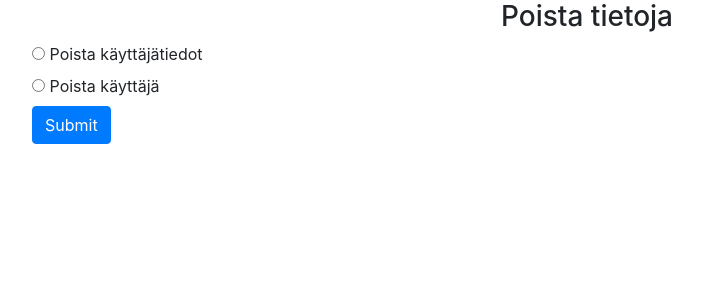
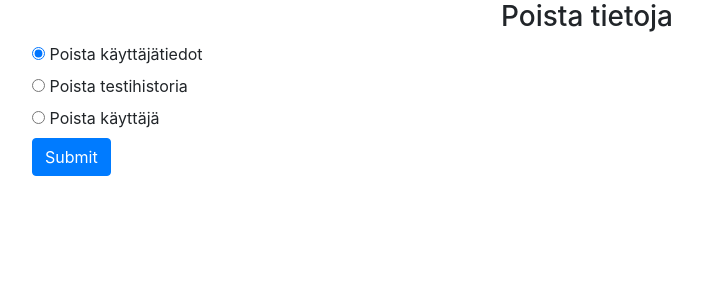
Before and after one commit to theskelinen/kunto-laskuri, a Flask app: page /user_page/delete in a window 1280 px wide. Shown: the part 56-356 px from the top of the page, without its empty margins (53-755 px from the left). Run offline with Flask 3, Linux system fonts and the light colour scheme; some libraries are stand-ins or nearby versions.

Commit message:
delete user results function

```diff
--- a/kuntolaskuri/templates/delete_page.html
+++ b/kuntolaskuri/templates/delete_page.html
@@ -1,8 +1,10 @@
 {% extends "base.html" %} {% block title %}Delete{% endblock %} {% block content %}
 <form method="POST">
   <h3 align="center">Poista tietoja</h3>
-  <input type="radio" id="delete_info" name="deletion" value="DELETE_INFO">
+  <input type="radio" id="delete_info" name="deletion" value="DELETE_INFO" checked="checked">
   <label for="delete_info">Poista käyttäjätiedot</label><br>
+  <input type="radio" id="delete_user" name="deletion" value="DELETE_RESULTS">
+  <label for="delete_user">Poista testihistoria</label><br>
   <input type="radio" id="delete_user" name="deletion" value="DELETE_USER">
   <label for="delete_user">Poista käyttäjä</label><br>
   <button type="submit" class="btn btn-primary">Submit</button>
```
